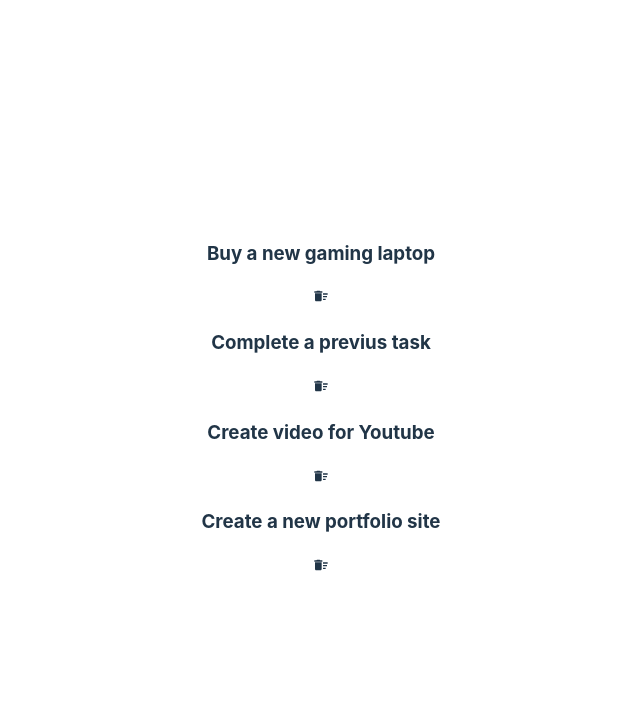
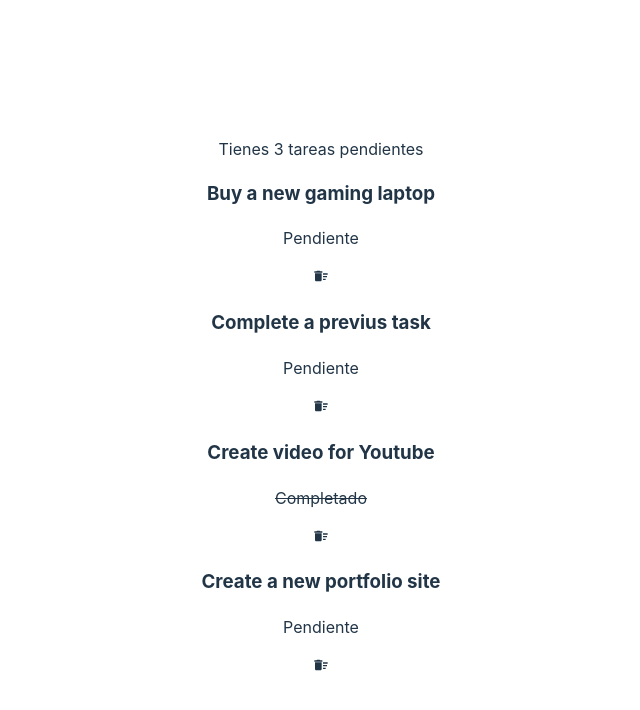
Before and after one commit to Natalia-Schwindt/ejercicioReactClase06, a React (Vite) app: page / in a window 1280 px wide. Shown: the top 710 px of the page, without its empty margins (319-959 px from the left). Built offline with nearby package versions, Linux system fonts and the light colour scheme.

Commit message:
agregando tachado, contador de tareas pendientes

```diff
--- a/src/App.jsx
+++ b/src/App.jsx
@@ -15,8 +15,6 @@ export default App
 
 //Limpiar el proyecto
 
-//Si la tarea esta completada done= true esta misma tiene que estar tachada.
-
 //mostrar la cantidad de tareas You have "4" pending tasks, el 4 tiene que ser dinamico.
 
 //Dar estilos con CSS.
--- a/src/components/List.jsx
+++ b/src/components/List.jsx
@@ -3,14 +3,22 @@ import TasksList from './TasksList'
 
 const List = ({tasks}) => {
 
+  const pendingTasks = tasks.filter(task => !task.done).length;
+
   return (
     <div>
-        {
-        !tasks ? <p style={{color:'red'}}>No hay tareas, vuelva mas tarde.</p> : (tasks.map(task => <TasksList key={task.id} task={task}/>))
-        }
-
+        {tasks.length === 0 ? (
+        <p style={{color:'red'}}>No hay tareas, vuelva mas tarde.</p>
+        ) : (
+          <>
+          <p>Tienes {pendingTasks} tareas pendientes</p>
+          {tasks.map(task => (
+            <TasksList key={task.id} task={task}/>
+      ))}
+      </>
+  )}
     </div>
-  )
-}
+  );
+};
 
 export default List
--- a/src/components/TasksList.jsx
+++ b/src/components/TasksList.jsx
@@ -1,23 +1,19 @@
 import { MdDeleteSweep } from "react-icons/md";
 
 export const TasksList = ({task}) => {
-    console.log(task)
+
     const {title, done} = task;
 
     return (
 
     <div>
-            <h3>{title}</h3>
+          <h3>{title}</h3>
 
-      {
-        task.id && <div>
-            <p style={{ textDecorationLine: 'line-through'}}>{done}</p>
-            <MdDeleteSweep />
-        </div>
-      }
+          <p style={{ textDecorationLine: done ? 'line-through' : 'none'}}>{done ? 'Completado' : 'Pendiente'}</p>
+          <MdDeleteSweep />
+    </div>
 
-    </div>
-)
-}
+  );
+};
 
 export default TasksList
```
